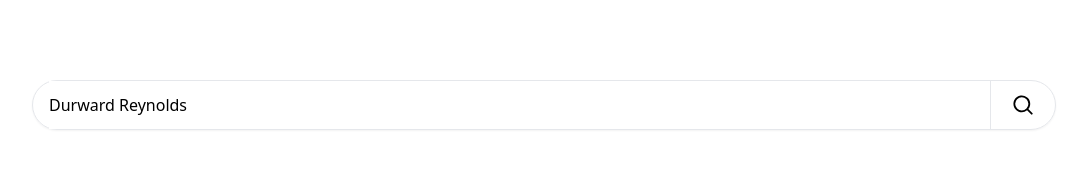
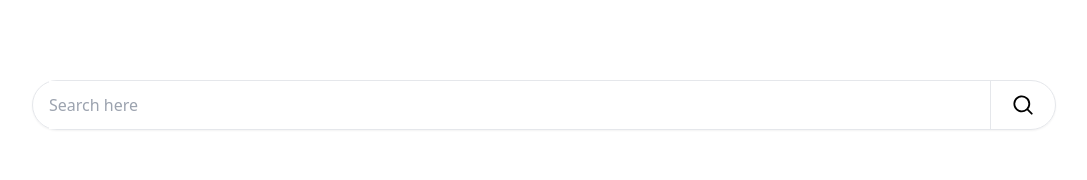
Before and after one commit to SandyN90/satellites, a Vue app: page / in a window 1280 px wide. Shown: the top 180 px of the page, without its empty margins (96-1183 px from the left). Built offline with nearby package versions, Linux system fonts and the light colour scheme.

Commit message:
Made auto complete search bar to simple query search input box

```diff
--- a/src/components/HelloWorld.vue
+++ b/src/components/HelloWorld.vue
@@ -7,11 +7,14 @@
 
 <script setup lang="ts">
 import SearchBar from './SearchBar.vue';
+import satelliteJSON from "../assets/satellites.json"
+import { onMounted } from 'vue';
 
-defineProps<{ msg: string }>()
+
+
+onMounted(()=> {
+  const jsonData = Object.values(satelliteJSON);
+  console.log(jsonData);
+})
+
 </script>
-<style scoped>
-.read-the-docs {
-  color: #888;
-}
-</style>
--- a/src/components/SearchBar.vue
+++ b/src/components/SearchBar.vue
@@ -1,62 +1,26 @@
 <template>
-  <Combobox v-model="selectedPerson">
-    <div class="w-full">
-      <div
-        class="flex border rounded-full w-full pl-4 shadow-sm sm:text-base text-xs font-medium focus:border-gray-100 focus:outline-0">
-        <ComboboxInput class="focus:outline-0 w-full py-3" @change="query = $event.target.value"
-          :displayValue="(person: any) => person.name" />
-        <ComboboxButton class="px-3 md:px-4 lg:px-5 border-l flex items-center rounded-r-full hover:bg-gray-100">
-          <MagnifyingGlassIcon class="w-6 h-6" />
-        </ComboboxButton>
-      </div>
-      <div>
-        <ComboboxOptions>
-          <!-- Use the `active` state to conditionally style the active option. -->
-          <!-- Use the `selected` state to conditionally style the selected option. -->
-          <ComboboxOption v-for="person in filteredPeople" :key="person.id" :value="person" as="template"
-            v-slot="{ active, selected }">
-            <li :class="{
-              'bg-blue-500 text-white': active,
-              'bg-white text-black': !active,
-            }"
-            class="flex"
-            >
-              <CheckIcon v-show="selected" class="h-5 w-5" />
-              {{ person.name }}
-            </li>
-          </ComboboxOption>
-        </ComboboxOptions>
+  <div class="w-full">
+    <div
+      class="flex border rounded-full w-full pl-4 shadow-sm sm:text-base text-xs font-medium focus:border-gray-100 focus:outline-0">
+      <input class="focus:outline-0 w-full py-3" @change="(query = ($event.target as HTMLInputElement).value)"
+        placeholder="Search here" @keyup="searchQueryResult($event.code)" />
+      <div class="px-3 md:px-4 lg:px-5 border-l flex items-center rounded-r-full hover:bg-gray-100"
+        @click="searchQueryResult('search')">
+        <MagnifyingGlassIcon class="w-6 h-6" />
       </div>
     </div>
-  </Combobox>
+  </div>
 </template>
 
 <script setup lang="ts">
-import { ref, computed } from 'vue'
-import {
-  Combobox,
-  ComboboxInput,
-  ComboboxOptions,
-  ComboboxOption,
-  ComboboxButton
-} from '@headlessui/vue'
-import { CheckIcon, MagnifyingGlassIcon } from '@heroicons/vue/20/solid'
+import { ref } from 'vue'
+import { MagnifyingGlassIcon } from '@heroicons/vue/20/solid'
 
-const people = [
-  { id: 1, name: 'Durward Reynolds' },
-  { id: 2, name: 'Kenton Towne' },
-  { id: 3, name: 'Therese Wunsch' },
-  { id: 4, name: 'Benedict Kessler' },
-  { id: 5, name: 'Katelyn Rohan' },
-]
-const selectedPerson = ref(people[0])
+const emits = defineEmits(['searchQueryResult']);
+
 const query = ref('')
 
-const filteredPeople = computed(() =>
-  query.value === ''
-    ? people
-    : people.filter((person) => {
-      return person.name.toLowerCase().includes(query.value.toLowerCase())
-    })
-)
+const searchQueryResult = (e: string) => {
+  if (e === "Enter" || e === "search") emits("searchQueryResult", query);
+}
 </script>
```
